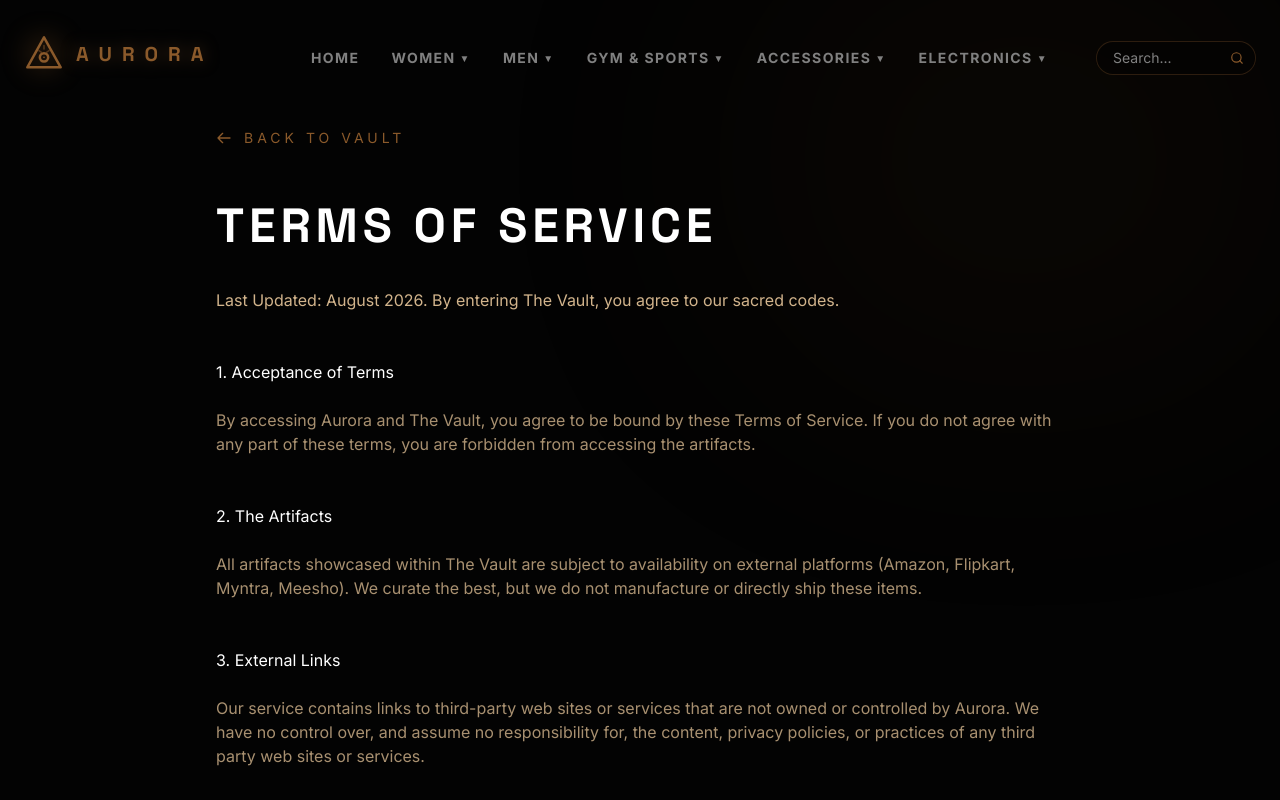
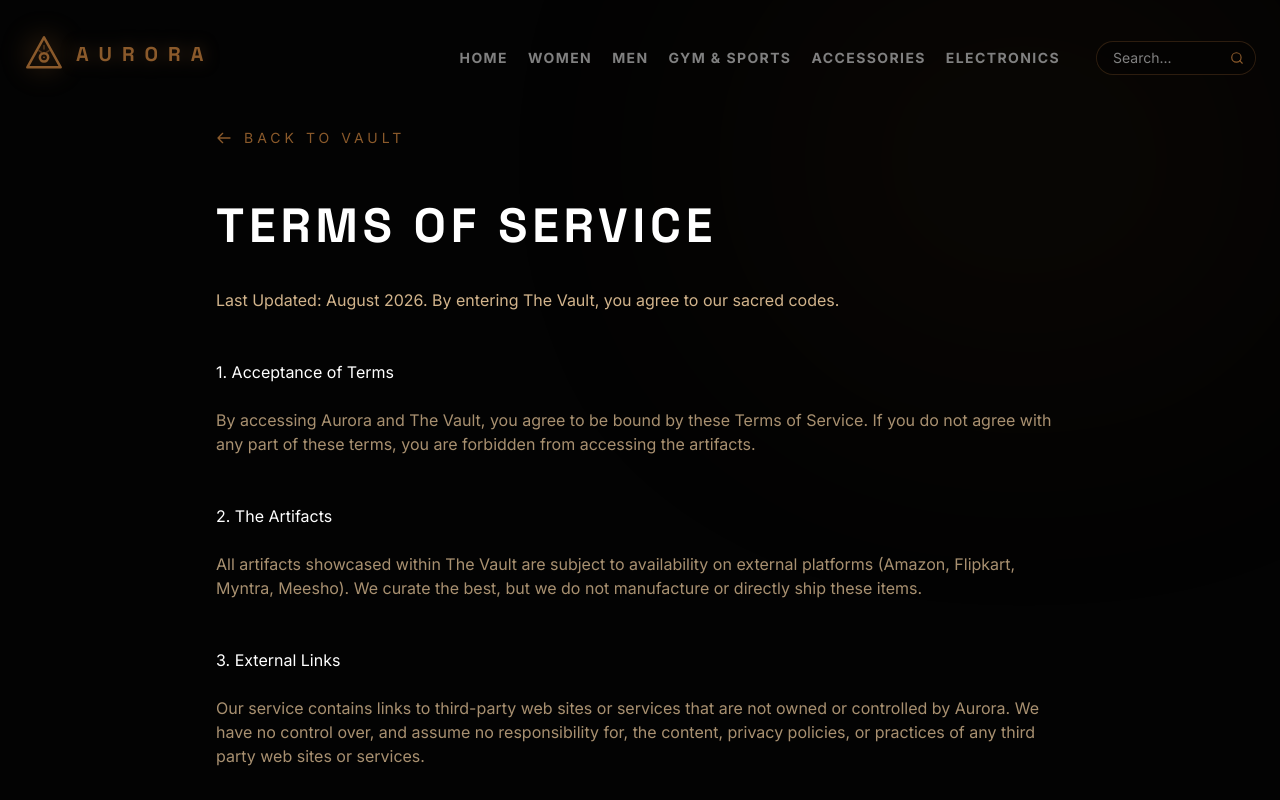
Before and after one commit to nayakom/aurora-vault666, a Next.js app: page /terms in a window 1280 px wide. Shown: the top 800 px of the page. Built offline with nearby package versions, Linux system fonts and the light colour scheme.

Commit message:
Remove down arrows and reduce spacing in navbar

```diff
--- a/components/layout/Navbar.tsx
+++ b/components/layout/Navbar.tsx
@@ -89,7 +89,7 @@ const Navbar: React.FC<NavbarProps> = ({ onHomeClick }) => {
         <Logo onClick={handleHomeClick} />
 
         {/* Links */}
-        <div className="hidden md:flex gap-8 items-center mt-2">
+        <div className="hidden md:flex gap-5 items-center mt-2">
 
           <Link href="/" onClick={handleHomeClick} className="text-[#808080] hover:text-[#8B5A2B] text-sm uppercase tracking-widest font-bold transition-all duration-300">
             HOME
@@ -101,7 +101,7 @@ const Navbar: React.FC<NavbarProps> = ({ onHomeClick }) => {
               href="#"
               className="text-[#808080] group-hover:text-[#8B5A2B] text-sm uppercase tracking-widest font-bold transition-all duration-300 flex items-center gap-1 py-4"
             >
-              WOMEN <span className="text-[10px]">▼</span>
+              WOMEN
             </a>
 
             <div className="absolute top-full left-0 pt-2 opacity-0 invisible group-hover:opacity-100 group-hover:visible transition-all duration-300">
@@ -125,7 +125,7 @@ const Navbar: React.FC<NavbarProps> = ({ onHomeClick }) => {
               href="#"
               className="text-[#808080] group-hover:text-[#8B5A2B] text-sm uppercase tracking-widest font-bold transition-all duration-300 flex items-center gap-1 py-4"
             >
-              MEN <span className="text-[10px]">▼</span>
+              MEN
             </a>
 
             <div className="absolute top-full left-0 pt-2 opacity-0 invisible group-hover:opacity-100 group-hover:visible transition-all duration-300">
@@ -149,7 +149,7 @@ const Navbar: React.FC<NavbarProps> = ({ onHomeClick }) => {
               href="#"
               className="text-[#808080] group-hover:text-[#8B5A2B] text-sm uppercase tracking-widest font-bold transition-all duration-300 flex items-center gap-1 py-4"
             >
-              GYM & SPORTS <span className="text-[10px]">▼</span>
+              GYM & SPORTS
             </a>
 
             <div className="absolute top-full left-0 pt-2 opacity-0 invisible group-hover:opacity-100 group-hover:visible transition-all duration-300">
@@ -173,7 +173,7 @@ const Navbar: React.FC<NavbarProps> = ({ onHomeClick }) => {
               href="#"
               className="text-[#808080] group-hover:text-[#8B5A2B] text-sm uppercase tracking-widest font-bold transition-all duration-300 flex items-center gap-1 py-4"
             >
-              ACCESSORIES <span className="text-[10px]">▼</span>
+              ACCESSORIES
             </a>
 
             <div className="absolute top-full left-0 pt-2 opacity-0 invisible group-hover:opacity-100 group-hover:visible transition-all duration-300">
@@ -197,7 +197,7 @@ const Navbar: React.FC<NavbarProps> = ({ onHomeClick }) => {
               href="#"
               className="text-[#808080] group-hover:text-[#8B5A2B] text-sm uppercase tracking-widest font-bold transition-all duration-300 flex items-center gap-1 py-4"
             >
-              ELECTRONICS <span className="text-[10px]">▼</span>
+              ELECTRONICS
             </a>
 
             <div className="absolute top-full left-0 pt-2 opacity-0 invisible group-hover:opacity-100 group-hover:visible transition-all duration-300">
```
